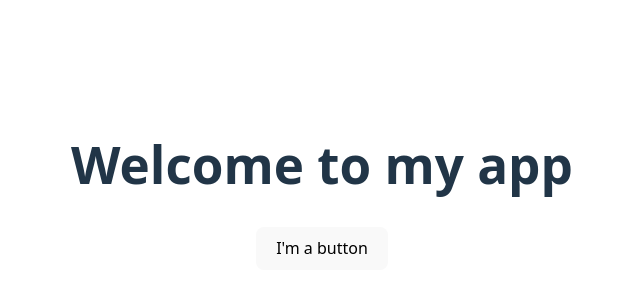
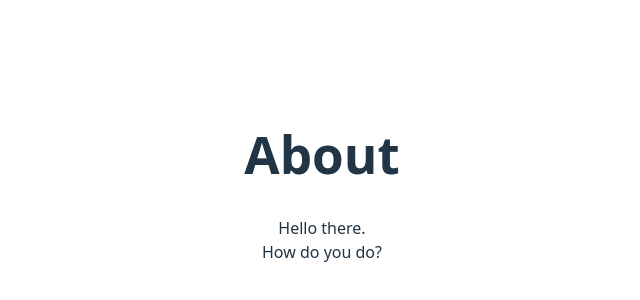
Before and after one commit to vnslzrg/appdev1, a React (Vite) app in the folder react-quickstart/: page / in a window 1280 px wide. Shown: the part 214-514 px from the top of the page, without its empty margins (318-958 px from the left). Built offline with nearby package versions, Linux system fonts and the light colour scheme.

Commit message:
Done writing markup with JSX

```diff
--- a/react-quickstart/src/App.jsx
+++ b/react-quickstart/src/App.jsx
@@ -1,18 +1,18 @@
 import './App.css'
 
-function MyButton() {
+function AboutPage() {
   return (
-    <button>I'm a button</button>
+    <>
+    <h1>About</h1>
+    <p>Hello there.<br /> How do you do?</p>
+    </>
   );
 }
 
 function App()
 {
   return (
-    <div>
-      <h1>Welcome to my app</h1>
-      <MyButton></MyButton>
-    </div>
+    <AboutPage></AboutPage>
   )
 }
 export default App
```
